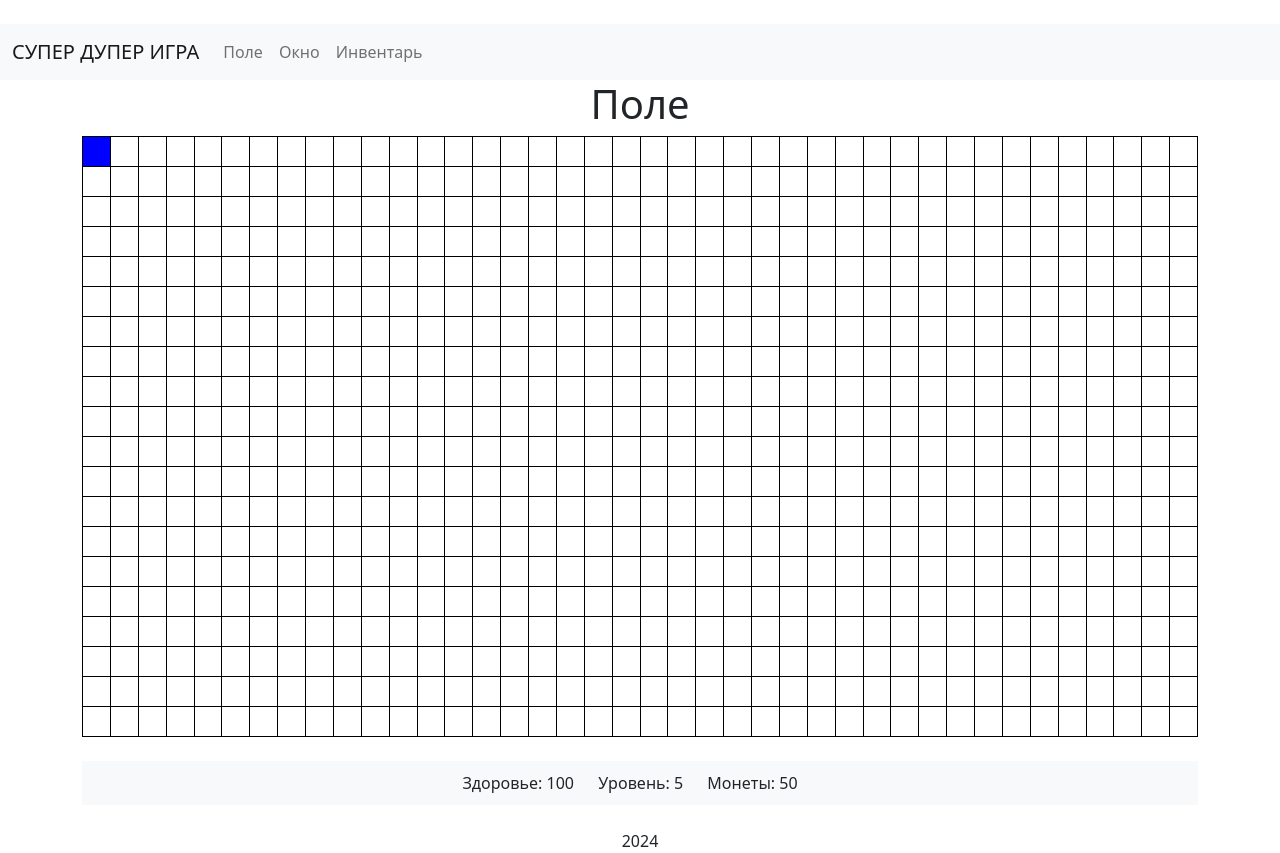
After one commit to MrFireDeN/GameRPG, a Flask app: template templates/field.htm in a window 1280 px wide. The commit adds this page. Run offline with Flask 3, Linux system fonts and the light colour scheme; the template is opened without the code that fills it, so the values that code supplies are empty.

Commit message:
feat: добавление поля, диалогового окна и инвентаря

```diff
--- /dev/null
+++ b/static/css/field.css
@@ -0,0 +1,14 @@
+table {
+    margin: 0 auto;
+    border-collapse: collapse;
+}
+
+#field td {
+    width: 30px;
+    height: 30px;
+    border: 1px solid black;
+}
+
+.hero {
+    background-color: blue;
+}
--- /dev/null
+++ b/static/css/main.css
@@ -0,0 +1,13 @@
+* {
+
+    text-align: center;
+}
+
+.status-bar {
+    background-color: #f8f9fa;
+    padding: 10px;
+}
+.status-item {
+    display: inline-block;
+    margin-right: 20px;
+}
--- /dev/null
+++ b/templates/field.htm
@@ -0,0 +1,30 @@
+    {% extends 'main.htm' %}
+
+    {% block head_block %}
+
+    {{ super() }}
+
+    <title>Поле</title>
+    <link href="../static/css/field.css" rel="stylesheet">
+
+    {% endblock %}
+
+    {% block body_block %}
+    <h1>Поле</h1>
+
+    <div class="container" >
+        <table id="field">
+            <tbody>
+            {% for i in range(20) %}
+            <tr>
+                {% for j in range(40) %}
+                <td></td>
+                {% endfor %}
+            </tr>
+            {% endfor %}
+            </tbody>
+        </table>
+    </div>
+
+    <script src="../static/js/hero.js"></script>
+    {% endblock %}
--- a/templates/footer.htm
+++ b/templates/footer.htm
@@ -1 +1 @@
-<div>Сюда поместите постоянную информацию</div>
+<div>2024</div>
--- a/templates/main.htm
+++ b/templates/main.htm
@@ -1,13 +1,12 @@
-
 <!doctype html>
 <html lang="ru">
   <head>
+    {% block head_block %}
 
     <meta charset="utf-8">
     <meta name="viewport" content="width=device-width, initial-scale=1">
     <meta name="description" content="">
     <meta name="author" content="">
-    <title><!--  Здесь указаь title страницы --></title>
 
     <!--  Поменять ссылки на иконки проекта -->
 
@@ -22,19 +21,20 @@
     <style>
     </style>
     <!--  Здесь нужно указать ссылку на bootstrap css  -->
+    <link rel="stylesheet" href="https://cdn.jsdelivr.net/npm/bootstrap@5.2.3/dist/css/bootstrap.min.css">
 
     <!--  Здесь можно указать ссылку на свой css файл  -->
-    <link href="_.css" rel="stylesheet">
+    <link href="../static/css/main.css" rel="stylesheet">
+
+    {% endblock %}
   </head>
   <body>
-
-  {% include 'menu.htm'%}
-
-  {% block body_block %}
-  {% endblock %}
-
-  {% include 'footer.htm'%}
-
+  {%include 'menu.htm'%}
+  {%block body_block %}
+  <h><a href="{{url_for('main', page_name='field')}}">Играть</a></h>
+  {%endblock %}
+  {%include 'statusbar.htm'%}
+  {%include 'footer.htm'%}
   </body>
   <!--  Здесь указать ссылку на bootstrap js -->
   <script src="https://cdn.jsdelivr.net/npm/bootstrap@5.3.0-alpha1/dist/js/bootstrap.bundle.min.js" integrity="sha384-w76AqPfDkMBDXo30jS1Sgez6pr3x5MlQ1ZAGC+nuZB+EYdgRZgiwxhTBTkF7CXvN" crossorigin="anonymous"></script>
--- a/templates/menu.htm
+++ b/templates/menu.htm
@@ -1,7 +1,21 @@
-<h3>Главное меню</h3>
-<ul>
-    <li><a href="{{url_for('main', page_name='main')}}">Главная</a><li>
-    <li><a href="{{url_for('main', page_name='table')}}">Первая</a><li>
-    <li><a href="#">Новости</a><li>
-    <li><a>Профиль</a><li>
-</ul>
+<nav class="navbar navbar-expand-lg navbar-light bg-light">
+    <div class="container-fluid">
+        <a class="navbar-brand" href="{{url_for('main', page_name='/')}}">СУПЕР ДУПЕР ИГРА</a>
+        <button class="navbar-toggler" type="button" data-bs-toggle="collapse" data-bs-target="#navbarNav" aria-controls="navbarNav" aria-expanded="false" aria-label="Toggle navigation">
+            <span class="navbar-toggler-icon"></span>
+        </button>
+        <div class="collapse navbar-collapse" id="navbarNav">
+            <ul class="navbar-nav">
+                <li class="nav-item">
+                    <a class="nav-link" href="{{url_for('main', page_name='field')}}">Поле</a>
+                </li>
+                <li class="nav-item">
+                    <a class="nav-link" href="{{url_for('main', page_name='window')}}">Окно</a>
+                </li>
+                <li class="nav-item">
+                    <a class="nav-link" href="{{url_for('main', page_name='inventory')}}">Инвентарь</a>
+                </li>
+            </ul>
+        </div>
+    </div>
+</nav>
--- /dev/null
+++ b/templates/statusbar.htm
@@ -0,0 +1,13 @@
+<div class="container">
+    <div class="status-bar">
+        <div class="status-item">
+            Здоровье: <span id="health">100</span>
+        </div>
+        <div class="status-item">
+            Уровень: <span id="level">5</span>
+        </div>
+        <div class="status-item">
+            Монеты: <span id="coins">50</span>
+        </div>
+    </div>
+</div>
```
Also changed, not shown: static/css/window.css (added, +70 -0 lines), static/js/hero.js (added, +35 -0 lines), templates/inventory.htm (added, +24 -0 lines), templates/window.htm (added, +44 -0 lines).
